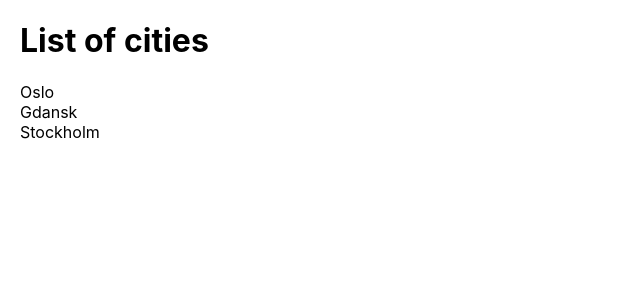
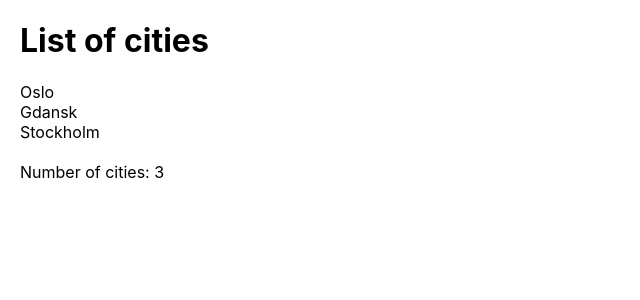
Before and after one commit to kipperek/webcruiter_workshop, a React (Create React App) app: page / in a window 1280 px wide. Shown: the top 300 px of the page, without its empty margins (0-640 px from the left). Built offline with nearby package versions, Linux system fonts and the light colour scheme.

Commit message:
data binding, arrays, conditional rendering

```diff
--- a/src/components/List.tsx
+++ b/src/components/List.tsx
@@ -1,11 +1,21 @@
 import React from "react";
 
 const List: React.FC = () => {
+  const cities = ["Oslo", "Gdansk", "Stockholm"];
+
+  const renderCity = (city: string, index: number) => (
+    <div key={index}>{city}</div>
+  );
+
+  const emptyCityInfo = "List of cities is empty";
+  const citiesEmpty = cities.length === 0;
+
   return (
     <div>
-      <div>Oslo</div>
-      <div>Gdansk</div>
-      <div>Stockholm</div>
+      {citiesEmpty && emptyCityInfo}
+      {cities.map(renderCity)}
+      <br />
+      <div>Number of cities: {cities.length}</div>
     </div>
   );
 };
--- a/src/index.css
+++ b/src/index.css
@@ -11,3 +11,7 @@ code {
   font-family: source-code-pro, Menlo, Monaco, Consolas, 'Courier New',
     monospace;
 }
+
+.active {
+  background: rgb(239, 242, 255);
+}
```
Also changed, not shown: 1 other file (tests, documents, lock files or other folders).
